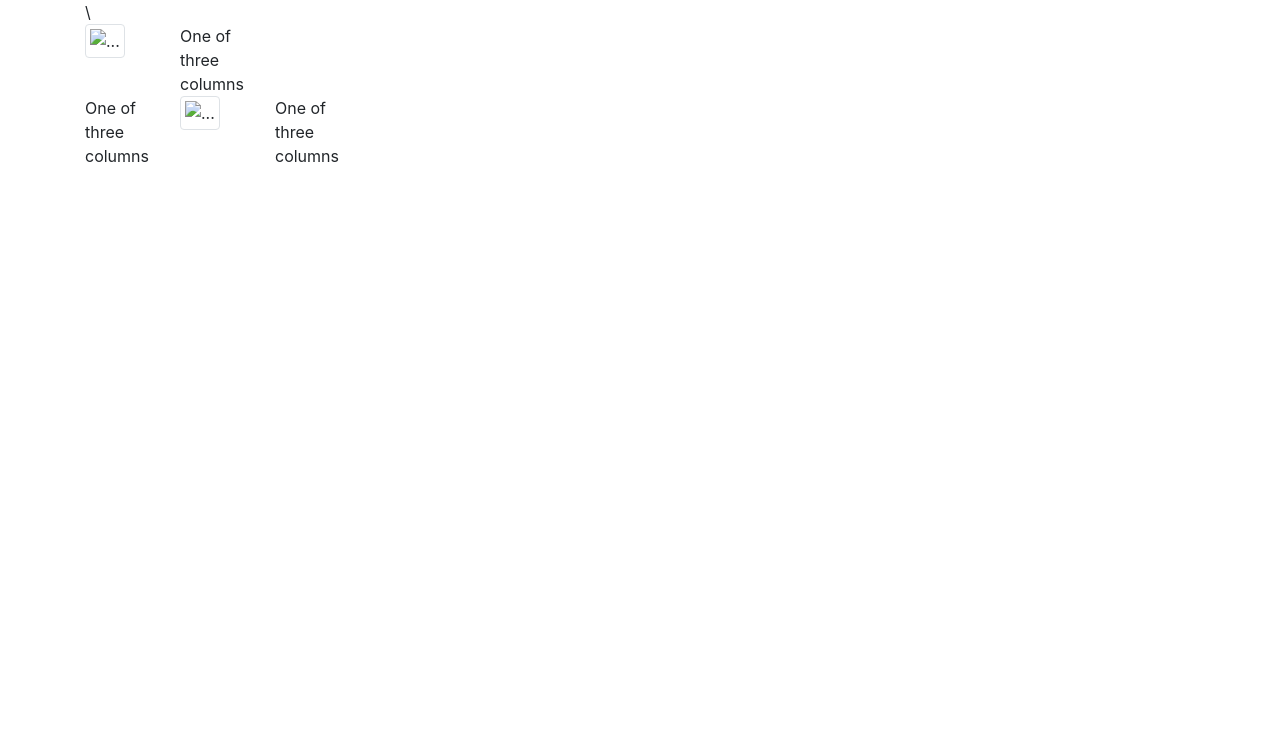
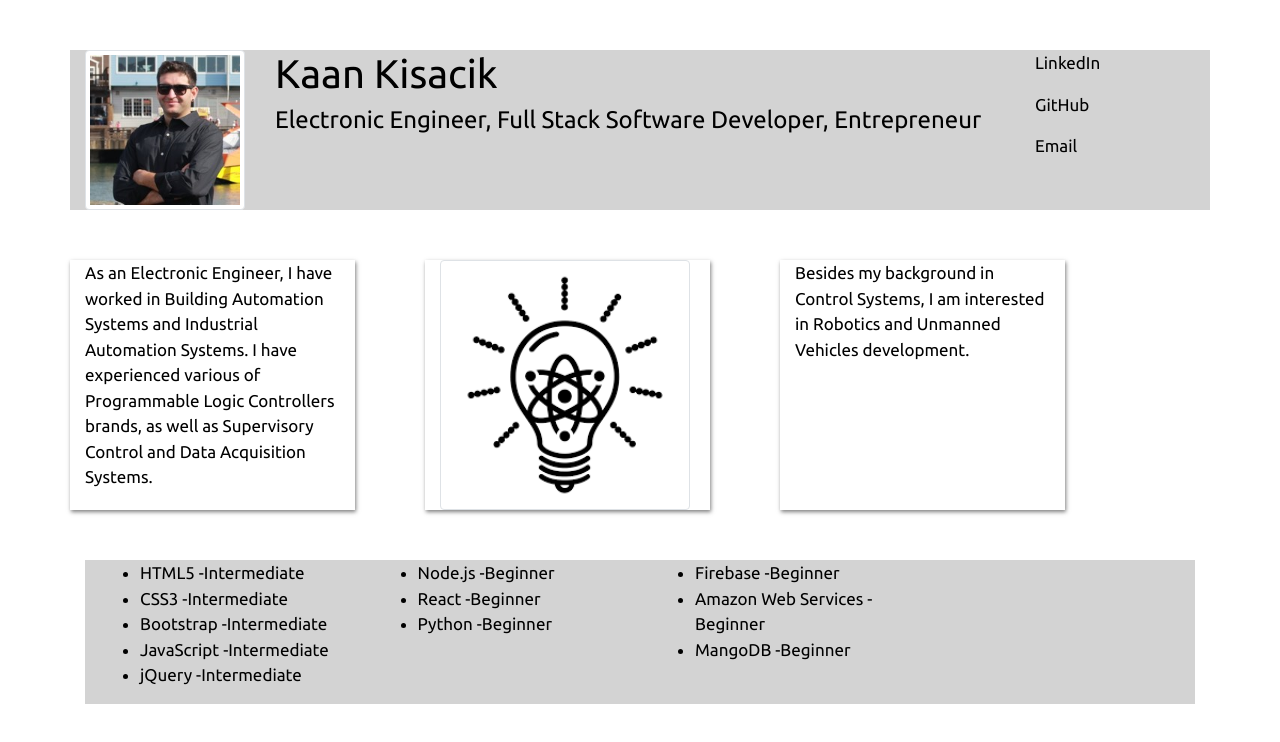
Before and after one commit to kaan14/Portfolio, a plain HTML site: page index.html in a window 1280 px wide. Drawn offline with nearby package versions, Linux system fonts and the light colour scheme.

Commit message:
css added and html updated

```diff
--- a/assets/css/sytle.css
+++ b/assets/css/sytle.css
@@ -0,0 +1,30 @@
+.container{
+    margin-top: 50px;
+}
+body {
+
+
+    color:black;
+    font-family: 'Ubuntu', sans-serif;
+    font-size: 17px;
+}
+img{
+    height: 250px;
+    width: 250px;
+    position: relative;
+}
+
+.about{
+
+    margin-right: 70px;
+    box-shadow: 1px 2px 4px rgba(0, 0, 0, .5)
+}
+
+.aboutPic{
+    margin-right: 70px;
+    box-shadow: 1px 2px 4px rgba(0, 0, 0, .5)
+}
+
+.stribe{
+    background-color: lightgrey;
+}
--- a/index.html
+++ b/index.html
@@ -1,30 +1,42 @@
 <!doctype html>
 <html lang="en">
+
 <head>
   <!-- Required meta tags -->
   <meta charset="utf-8">
   <meta name="viewport" content="width=device-width, initial-scale=1, shrink-to-fit=no">
 
   <!-- Bootstrap CSS -->
-    <link rel="stylesheet" href="https://stackpath.bootstrapcdn.com/bootstrap/4.1.3/css/bootstrap.min.css" integrity="sha384-MCw98/SFnGE8fJT3GXwEOngsV7Zt27NXFoaoApmYm81iuXoPkFOJwJ8ERdknLPMO" crossorigin="anonymous">
-
+  <link rel="stylesheet" href="https://stackpath.bootstrapcdn.com/bootstrap/4.1.3/css/bootstrap.min.css" integrity="sha384-MCw98/SFnGE8fJT3GXwEOngsV7Zt27NXFoaoApmYm81iuXoPkFOJwJ8ERdknLPMO"
+    crossorigin="anonymous">
+  <link href="https://fonts.googleapis.com/css?family=Ubuntu" rel="stylesheet">
+  <link rel="stylesheet" href="assets/css/sytle.css">
   <title>Kaan Kisacik Portfolio</title>
 </head>
+
 <body>
 
 
 
 
   <!-- Container for title -->
-    <div class="container">\
+  <div class="container stribe">
     <div class="row">
-    <div class="col-sm-1">
-      <img src="..." alt="..." class="img-thumbnail">
+      <div class="col-lg-2">
+        <img src="assets/images/kaan1.jpeg" alt="KaanKisacaik" class="img-thumbnail">
       </div>
-    <div class="col-sm-1">
-      One of three columns
+      <!--Info-->
+      <div class="col-lg-8">
+        <h1 id="idName">Kaan Kisacik</h1>
+        <h4>Electronic Engineer, Full Stack Software Developer, Entrepreneur</h4>
       </div>
-  <!-- Content here -->
+
+      <!--Contact-->
+      <div class="col-lg-2">
+        <p id="idLinkedin">LinkedIn</p>
+        <p id="idGitHub">GitHub</p>
+        <p id="idEmail">Email</p>
+      </div>
     </div>
   </div>
 
@@ -34,14 +46,68 @@
   <!-- Container for main -->
   <div class="container">
     <div class="row">
-    <div class="col-sm-1">
-      One of three columns
+      <div class="col-lg-3 about ">
+        <p>As an Electronic Engineer, I have worked in Building Automation Systems and Industrial Automation Systems. I have
+          experienced various of Programmable Logic Controllers brands, as well as Supervisory Control and Data Acquisition
+          Systems. </p>
+
       </div>
-    <div class="col-sm-1">
-      <img src="..." alt="..." class="img-thumbnail">
+      <div class="col-lg-3 aboutPic">
+        <img src="assets/images/kaan_bulb.png" align="middle" alt="kaankisaciksmart" class="img-thumbnail">
       </div>
-    <div class="col-sm-1">
-      One of three columns
+      <div class="col-lg-3 about">
+        Besides my background in Control Systems, I am interested in Robotics and Unmanned Vehicles development.
+      </div>
+    </div>
+
+    <div class="container stribe">
+      <div class="row">
+        <div class="col-lg-3">
+          <ul id="idFrontEnd">
+            <li>HTML5
+              <span>-Intermediate</span>
+            </li>
+            <li>CSS3
+              <span>-Intermediate</span>
+            </li>
+            <li>Bootstrap
+              <span>-Intermediate</span>
+            </li>
+            <li>JavaScript
+              <span>-Intermediate</span>
+            </li>
+            <li>jQuery
+              <span>-Intermediate</span>
+            </li>
+          </ul>
+
+        </div>
+        <div class="col-lg-3">
+          <ul id="idBackEnd">
+            <li>Node.js
+              <span>-Beginner</span>
+            </li>
+            <li>React
+              <span>-Beginner</span>
+            </li>
+            <li>Python
+              <span>-Beginner</span>
+            </li>
+          </ul>
+
+        </div>
+        <div class="col-lg-3">
+          <ul>
+            <li>Firebase
+              <span>-Beginner</span>
+            </li>
+            <li>Amazon Web Services
+              <span>-Beginner</span>
+            </li>
+            <li>MangoDB
+              <span>-Beginner</span>
+            </li>
+          </ul>
         </div>
       </div>
     </div>
@@ -82,10 +148,18 @@
 
 
 
+
+
+
+
     <!-- Optional JavaScript -->
     <!-- jQuery first, then Popper.js, then Bootstrap JS -->
-    <script src="https://code.jquery.com/jquery-3.3.1.min.js" integrity="sha384-q8i/X+965DzO0rT7abK41JStQIAqVgRVzpbzo5smXKp4YfRvH+8abtTE1Pi6jizo" crossorigin="anonymous"></script>
-    <script src="https://cdnjs.cloudflare.com/ajax/libs/popper.js/1.14.3/umd/popper.min.js" integrity="sha384-ZMP7rVo3mIykV+2+9J3UJ46jBk0WLaUAdn689aCwoqbBJiSnjAK/l8WvCWPIPm49" crossorigin="anonymous"></script>
-    <script src="https://stackpath.bootstrapcdn.com/bootstrap/4.1.3/js/bootstrap.min.js" integrity="sha384-ChfqqxuZUCnJSK3+MXmPNIyE6ZbWh2IMqE241rYiqJxyMiZ6OW/JmZQ5stwEULTy" crossorigin="anonymous"></script>
+    <script src="https://code.jquery.com/jquery-3.3.1.min.js" integrity="sha384-q8i/X+965DzO0rT7abK41JStQIAqVgRVzpbzo5smXKp4YfRvH+8abtTE1Pi6jizo"
+      crossorigin="anonymous"></script>
+    <script src="https://cdnjs.cloudflare.com/ajax/libs/popper.js/1.14.3/umd/popper.min.js" integrity="sha384-ZMP7rVo3mIykV+2+9J3UJ46jBk0WLaUAdn689aCwoqbBJiSnjAK/l8WvCWPIPm49"
+      crossorigin="anonymous"></script>
+    <script src="https://stackpath.bootstrapcdn.com/bootstrap/4.1.3/js/bootstrap.min.js" integrity="sha384-ChfqqxuZUCnJSK3+MXmPNIyE6ZbWh2IMqE241rYiqJxyMiZ6OW/JmZQ5stwEULTy"
+      crossorigin="anonymous"></script>
 </body>
+
 </html>
```
Also changed, not shown: assets/images/kaan1.jpeg (added), assets/images/kaan2_bulb.jpg (added), assets/images/kaanBackground.jpeg (added), assets/images/kaan_bulb.png (added), 3 other files. Lines whose indentation alone changed are shown as unchanged.
